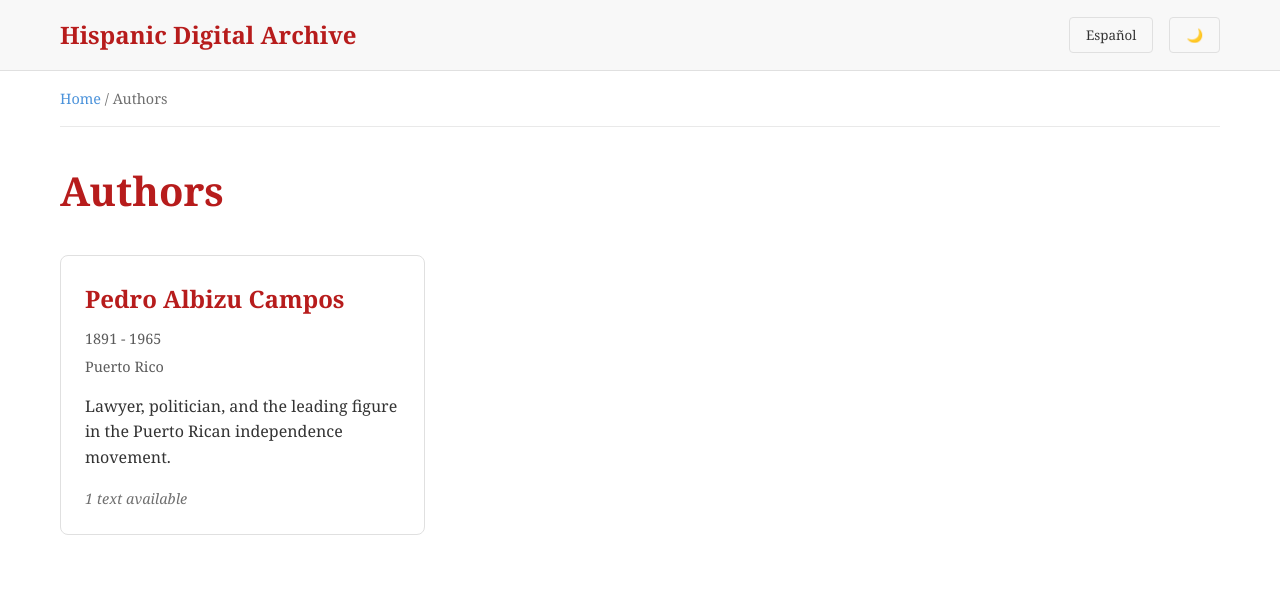
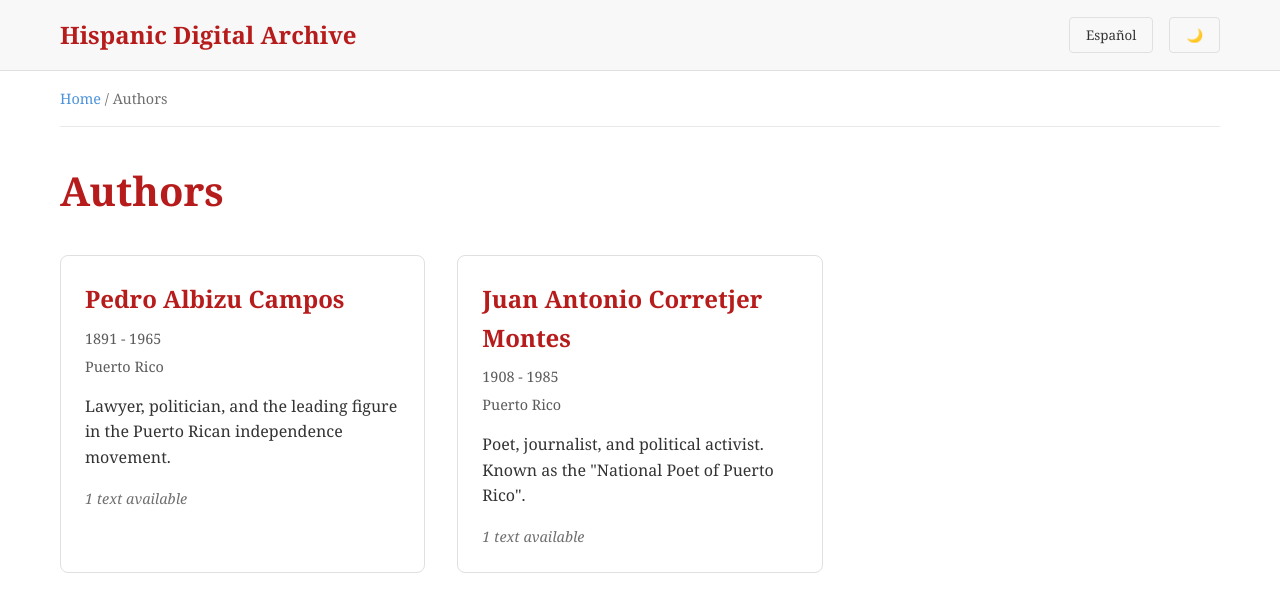
Before and after one commit to archivohispano/archivo, a Jekyll site: the page built from en/autores/index.html, in a window 1280 px wide. Shown: the top 612 px of the page. Built offline with Jekyll 4.4.1, drawn with Linux system fonts in a browser that asks for light colours.

Commit message:
Update index.html

```diff
--- a/en/autores/index.html
+++ b/en/autores/index.html
@@ -36,6 +36,13 @@
                 <p class="author-description">Lawyer, politician, and the leading figure in the Puerto Rican independence movement.</p>
                 <p class="text-count">1 text available</p>
             </article>
+            <article class="author-card">
+                <h2><a href="/en/autores/juan-antonio-corretjer">Juan Antonio Corretjer Montes</a></h2>
+                <p class="author-dates">1908 - 1985</p>
+                <p class="author-country">Puerto Rico</p>
+                <p class="author-description">Poet, journalist, and political activist. Known as the "National Poet of Puerto Rico".</p>
+                <p class="text-count">1 text available</p>
+            </article>
         </div>
     </div>
 </main>
```
